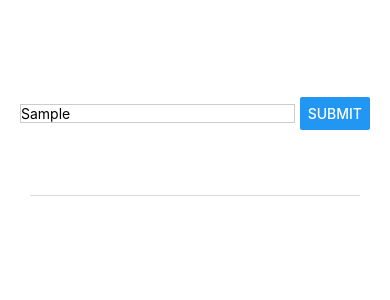
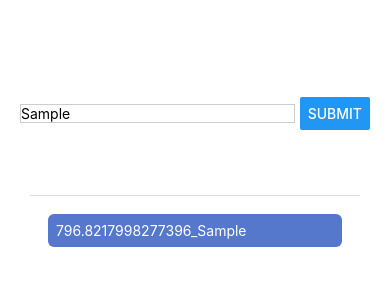
Before and after one commit to BKazimy/NotifierApp, a React Native app: screen / in a window 390 px wide. Both pictures are taken after typing "Sample" into the empty fields and a click on the button "SUBMIT". Shown: the top 300 px of the page. Built offline with nearby package versions, Linux system fonts and the light colour scheme.

Commit message:
Oct 29, 2024, 6:18 AM

```diff
--- a/App.js
+++ b/App.js
@@ -111,7 +111,7 @@ export default function App() {
       </View>
 
       <View style={styles.toDoContainer}>
-        <FlatList>
+        <ScrollView>
           {todos.toReversed().map((todo) => (
             <View // round borders are not supported in <text> on ios so we wrap it in <View>
               key={todo.key}
@@ -120,11 +120,11 @@ export default function App() {
               <Text
                 style={styles.todoItems}
               >
-                #_{todo.text}
+                {todo.key*1000}_{todo.text}
               </Text>
             </View>
           ))}
-        </FlatList>
+        </ScrollView>
       </View>
     </View>
   );
```
